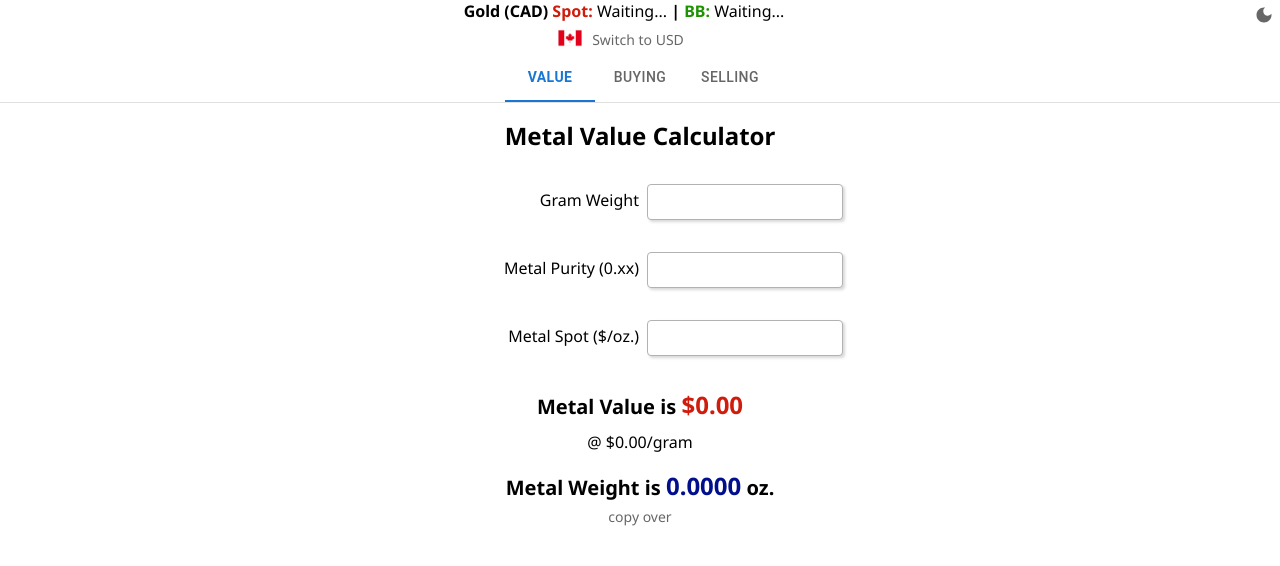
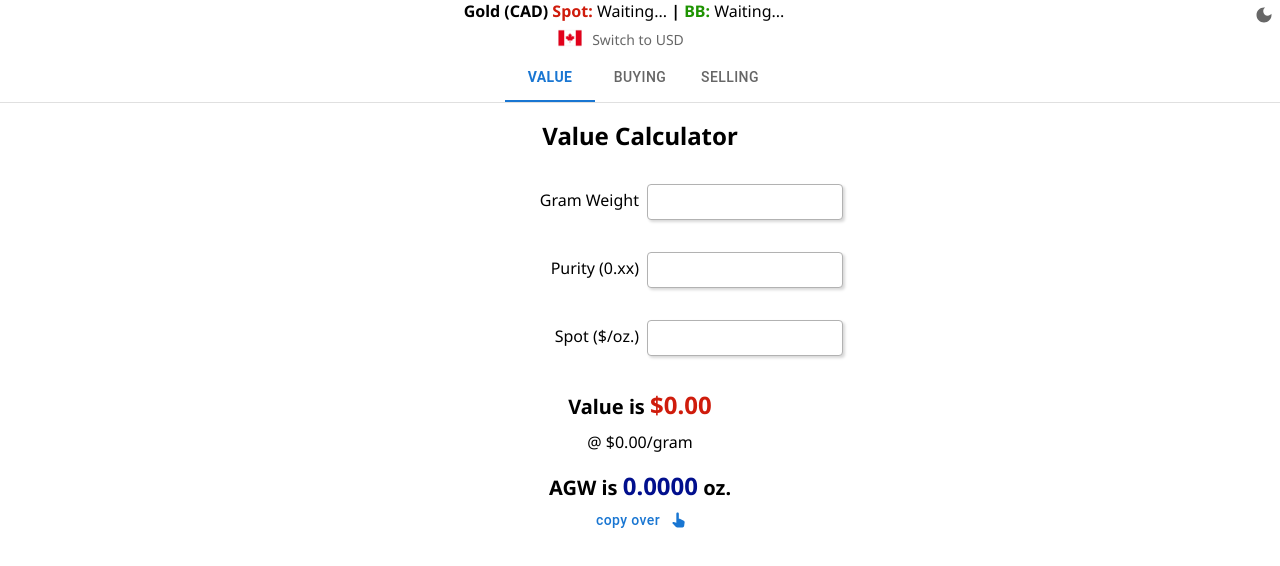
Before and after one commit to rahimvirani7/CalcV3, a React (Create React App) app: page / in a window 1280 px wide. Shown: the top 566 px of the page. Built offline with nearby package versions, Linux system fonts and the light colour scheme; no server answers.

Commit message:
improvements

```diff
--- a/src/type1.jsx
+++ b/src/type1.jsx
@@ -1,4 +1,6 @@
 import { convertToCurrency, ozInGrams } from "./App";
+import PanToolAltIcon from "@mui/icons-material/PanToolAlt";
+import Button from "@mui/material/Button";
 
 const FormType1 = ({
   className,
@@ -14,7 +16,7 @@ const FormType1 = ({
 
   return (
     <section className={className}>
-      <h1>Metal Value Calculator</h1>
+      <h1>Value Calculator</h1>
       <div className="form">
         <div className="inputGroup">
           <div className="label">Gram Weight</div>
@@ -24,11 +26,11 @@ const FormType1 = ({
           />
         </div>
         <div className="inputGroup">
-          <div className="label">Metal Purity (0.xx)</div>
+          <div className="label">Purity (0.xx)</div>
           <input type="number" onChange={(e) => setPurity(e.target.value)} />
         </div>
         <div className="inputGroup">
-          <div className="label">Metal Spot ($/oz.)</div>
+          <div className="label">Spot ($/oz.)</div>
           <input
             type="number"
             onChange={(e) => setSpot(e.target.value)}
@@ -38,19 +40,23 @@ const FormType1 = ({
       </div>
       <div className="result">
         <p>
-          Metal Value is{" "}
+          Value is{" "}
           <b className="value">${convertToCurrency(pmWeight * spot)}</b>
           <span className="muted">
             @ ${convertToCurrency(spot / ozInGrams)}/gram
           </span>
         </p>
         <p className="mb-0">
-          Metal Weight is <b className="weight">{pmWeight}</b> oz.
+          AGW is <b className="weight">{pmWeight}</b> oz.
         </p>
-        <button className="btn-copy" onClick={onCopyWeight}>
+        <Button
+          sx={{ textTransform: "lowercase" }}
+          className="btn-copy"
+          endIcon={<PanToolAltIcon />}
+          onClick={onCopyWeight}
+        >
           copy over
-        </button>{" "}
-        {/* Add Copy button */}
+        </Button>
       </div>
     </section>
   );
--- a/src/type2.jsx
+++ b/src/type2.jsx
@@ -21,16 +21,16 @@ const FormType2 = ({ className, weight, setWeight, spot, setSpot }) => {
           />
         </div>
         <div className="inputGroup">
+          <div className="label">Asking $</div>
+          <input onChange={(e) => setAsking(e.target.value)} type="number" />
+        </div>
+        <div className="inputGroup">
           <div className="label">Spot ($/oz.)</div>
           <input
             onChange={(e) => setSpot(e.target.value)}
             value={spot}
             type="number"
           />
-        </div>
-        <div className="inputGroup">
-          <div className="label">Asking $</div>
-          <input onChange={(e) => setAsking(e.target.value)} type="number" />
         </div>
       </div>
       <div className="result">
```
